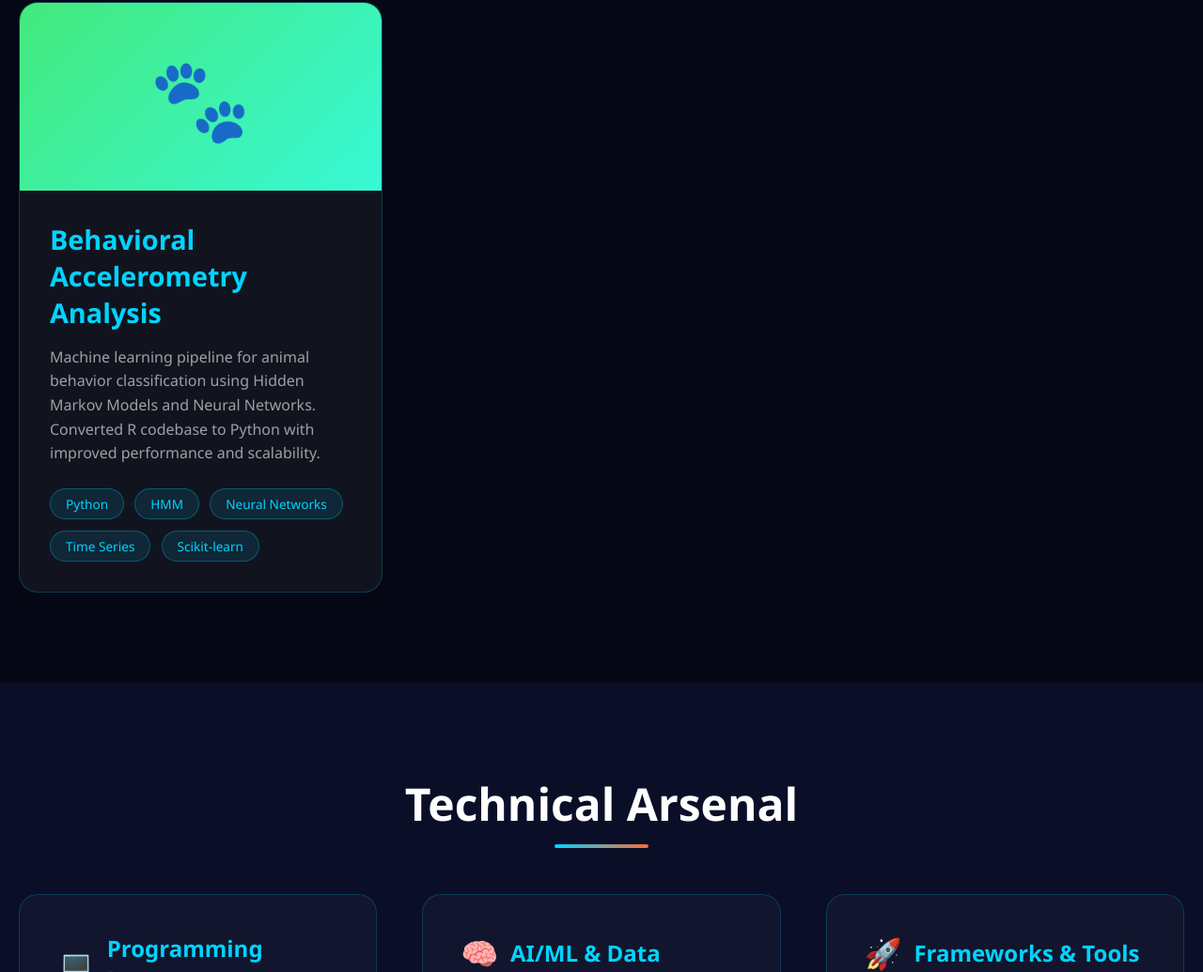
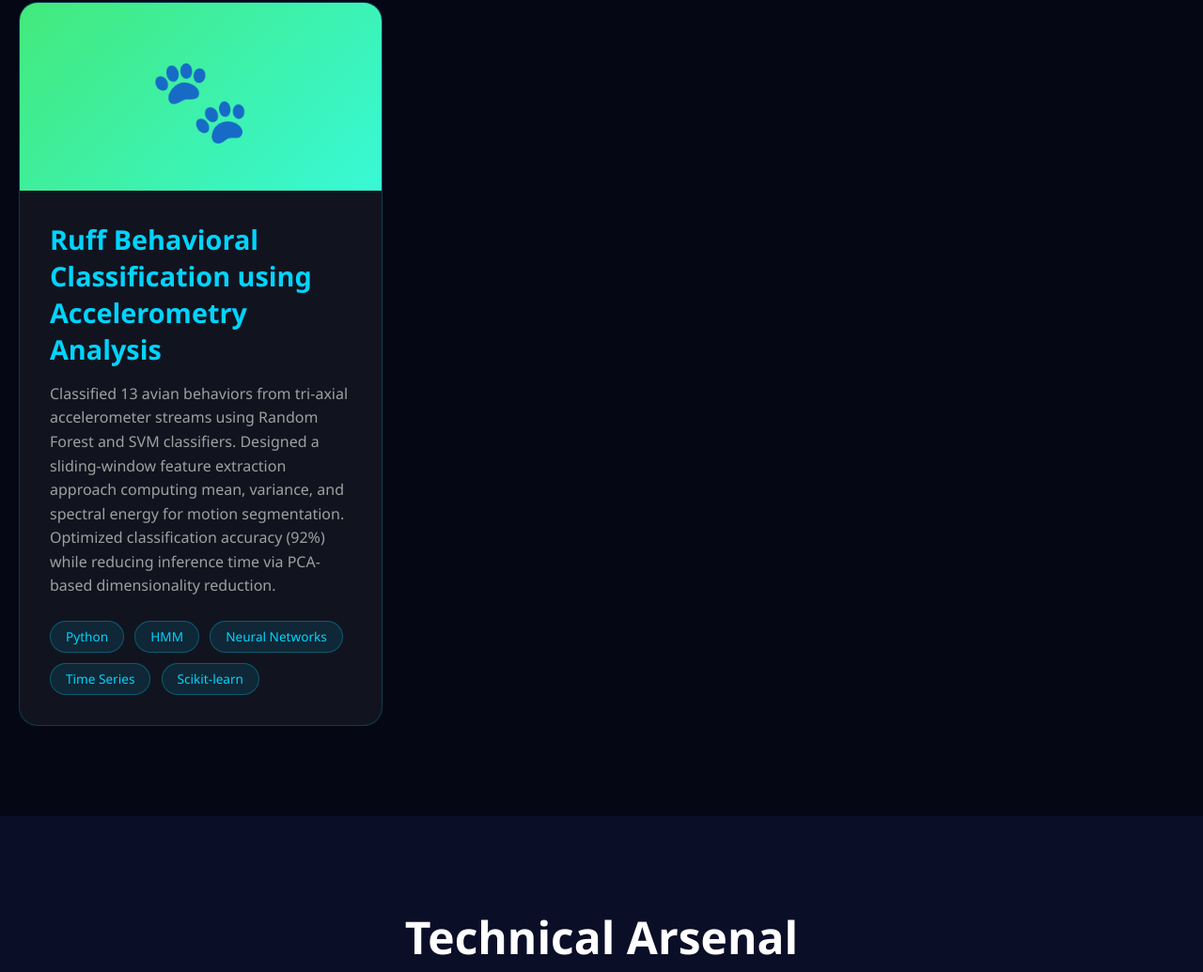
Before and after one commit to srujangowda14/portfolio, a plain HTML site: page index.html in a window 1280 px wide. Shown: the part 2068-3103 px from the top of the page at 94% size. Drawn offline with Linux system fonts and the light colour scheme.

Commit message:
Changed project description

```diff
--- a/index.html
+++ b/index.html
@@ -734,9 +734,9 @@
                         <div class="project-icon">🐾</div>
                     </div>
                     <div class="project-body">
-                        <h3 class="project-title">Behavioral Accelerometry Analysis</h3>
+                        <h3 class="project-title">Ruff Behavioral Classification using Accelerometry Analysis</h3>
                         <p class="project-description">
-                            Machine learning pipeline for animal behavior classification using Hidden Markov Models and Neural Networks. Converted R codebase to Python with improved performance and scalability.
+                            Classified 13 avian behaviors from tri-axial accelerometer streams using Random Forest and SVM classifiers. Designed a sliding-window feature extraction approach computing mean, variance, and spectral energy for motion segmentation. Optimized classification accuracy (92%) while reducing inference time via PCA-based dimensionality reduction.
                         </p>
                         <div class="tech-tags">
                             <span class="tech-tag">Python</span>
```
